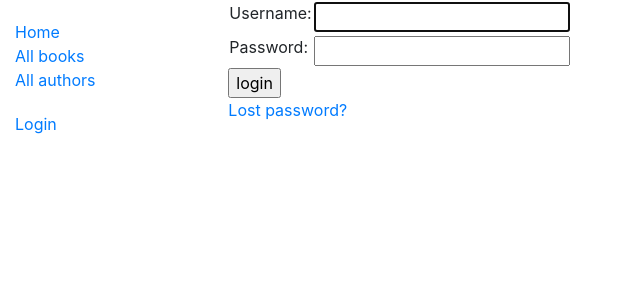
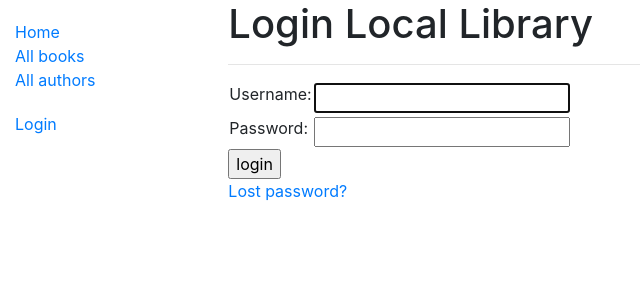
Before and after one commit to chitkokooo/LocalLibrary, a Django app: page /accounts/login/ in a window 1280 px wide. Shown: the top 300 px of the page, without its empty margins (0-640 px from the left). Run offline with Django 3.2, Linux system fonts and the light colour scheme; some libraries are stand-ins or nearby versions.

Commit message:
add <hr>

```diff
--- a/locallibrary/catalog/templates/registration/login.html
+++ b/locallibrary/catalog/templates/registration/login.html
@@ -1,7 +1,8 @@
 {% extends 'base_generic.html' %}
 
 {% block content %}
-
+	<h1>Login Local Library</h1>
+	<hr>
 	{% if form.errors %}
 		<p>Your username and password didn't match. Please try again.</p>
 	{% endif %}
```
